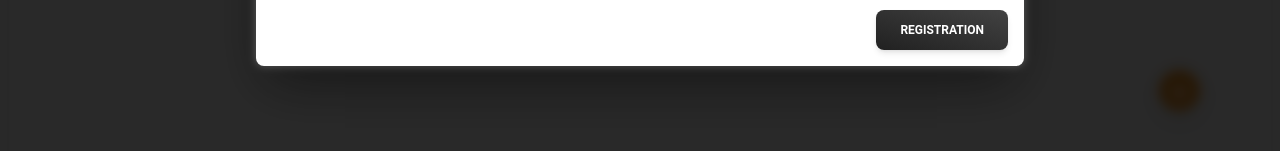
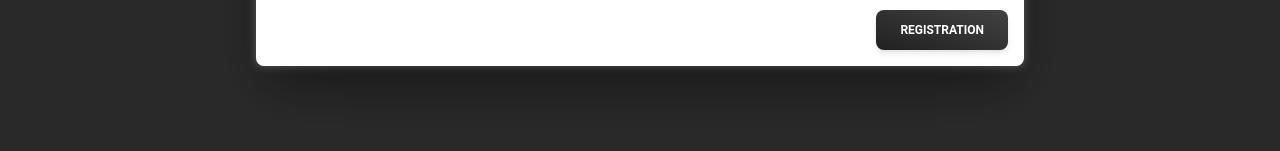
Before and after one commit to antor10655gh/octetit-frontend, a React (Vite) app: page /signup in a window 1280 px wide. Shown: the part 609-760 px from the top of the page. Built offline with nearby package versions, Linux system fonts and the light colour scheme; what tw-elements would draw is missing.

Commit message:
add change the gototop

```diff
--- a/src/components/goToTop/GoToTop.jsx
+++ b/src/components/goToTop/GoToTop.jsx
@@ -5,14 +5,14 @@ import { FiArrowUp } from 'react-icons/fi';
 import './GoToTop.css';
 
 const GoToTop = () => {
-  const [isVisible, setIsVisible] = useState(true);
+  const [isVisible, setIsVisible] = useState(false);
 
   const goToBtn = () => {
     window.scrollTo({ top: 0, left: 0, behavior: 'smooth' });
   };
 
   const listenToScroll = () => {
-    let heightToHidden = 20;
+    let heightToHidden = 200;
     const winScroll =
       document.body.scrollTop || document.documentElement.scrollTop;
 
```
Also changed, not shown: 1 other file (tests, documents, lock files or other folders).
